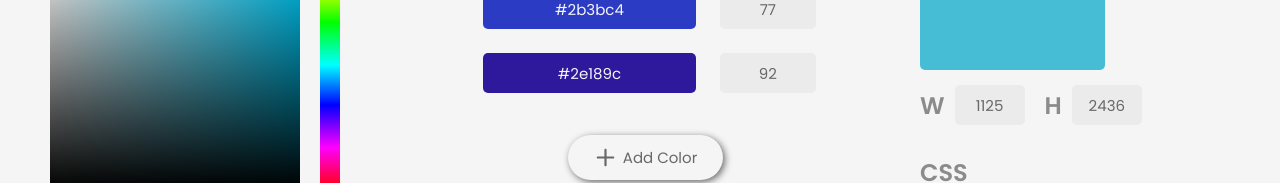
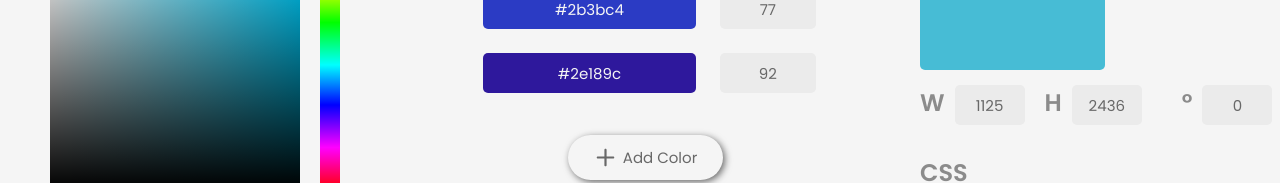
Before and after one commit to karenying/gradient.png, a React (Create React App) app: page / in a window 1280 px wide. Shown: the part 473-656 px from the top of the page. Built offline with nearby package versions, Linux system fonts and the light colour scheme.

Commit message:
Add degrees input

```diff
--- /dev/null
+++ b/src/Components/ImagePreview/Degrees.js
@@ -0,0 +1,15 @@
+import React from 'react';
+import '../../Styles/ImagePreview/Degrees.css';
+
+function Degrees(props) {
+    const { degrees } = props;
+
+    return (
+        <div className='degrees-container'>
+            <h2>°</h2>
+            <input type='number' value={degrees}></input>
+        </div>
+    );
+}
+
+export default Degrees;
--- a/src/Components/ImagePreview/ImagePreview.js
+++ b/src/Components/ImagePreview/ImagePreview.js
@@ -3,6 +3,7 @@ import '../../Styles/ImagePreview/ImagePreview.css';
 import DownloadButton from './DownloadButton';
 import ExpandButton from './ExpandButton';
 import Dimensions from './Dimensions';
+import Degrees from './Degrees';
 import { generateImage } from '../../Utils/colorUtils';
 
 class ImagePreview extends React.Component {
@@ -31,7 +32,8 @@ class ImagePreview extends React.Component {
     };
 
     render() {
-        let { gradient, width, height } = this.props;
+        const { gradient, width, height } = this.props;
+        const { degrees } = gradient;
         const background = gradient.toBgString();
         const DIV_MAX = 400;
 
@@ -64,6 +66,7 @@ class ImagePreview extends React.Component {
                 </div>
                 <div className='imagepreview-interface'>
                     <Dimensions height={height} width={width} />
+                    <Degrees degrees={degrees} />
                 </div>
             </div>
         );
--- /dev/null
+++ b/src/Styles/ImagePreview/Degrees.css
@@ -0,0 +1,4 @@
+.degrees-container {
+    display: flex;
+    margin-left: 20px;
+}
--- a/src/Styles/ImagePreview/Dimensions.css
+++ b/src/Styles/ImagePreview/Dimensions.css
@@ -1,17 +1,3 @@
 .dimensions-container {
     display: flex;
-    align-items: center;
-    margin-top: 15px;
 }
-
-.dimensions-container input {
-    height: 40px;
-    width: 70px;
-    font-size: 15px;
-    margin: 0px 20px 0px 10px;
-}
-
-.dimensions-container h2 {
-    padding: 0px;
-    margin: 0px;
-}
--- a/src/Styles/ImagePreview/ImagePreview.css
+++ b/src/Styles/ImagePreview/ImagePreview.css
@@ -12,7 +12,8 @@
 
 .imagepreview-interface {
     display: flex;
-    align-items: baseline;
+    align-items: center;
+    margin-top: 15px;
 }
 
 .imagepreview-container:hover .expandbutton-container,
@@ -21,3 +22,15 @@
     -webkit-animation: fadein 0.5s;
     animation: fadein 0.5s;
 }
+
+.imagepreview-interface input {
+    height: 40px;
+    width: 70px;
+    font-size: 15px;
+    margin: 0px 20px 0px 10px;
+}
+
+.imagepreview-interface h2 {
+    padding: 0px;
+    margin: 0px;
+}
```
